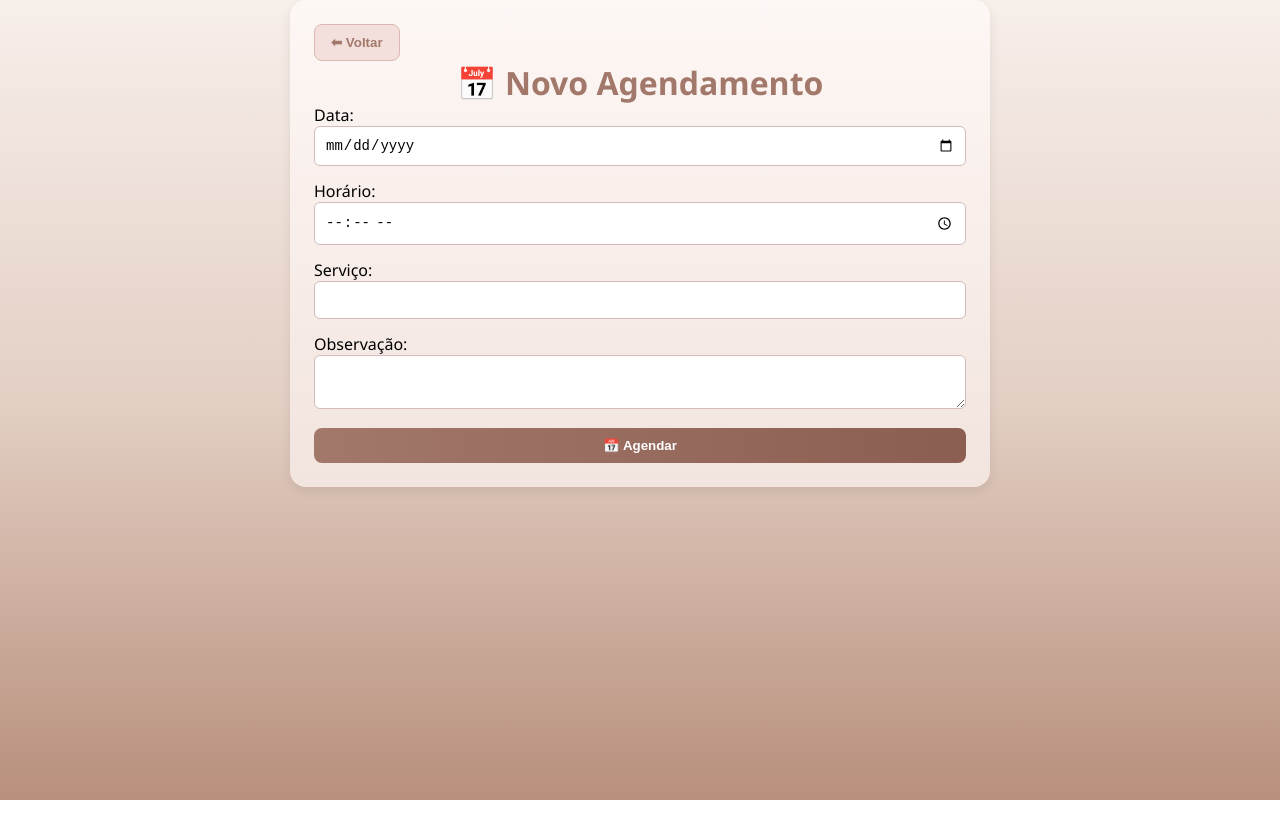
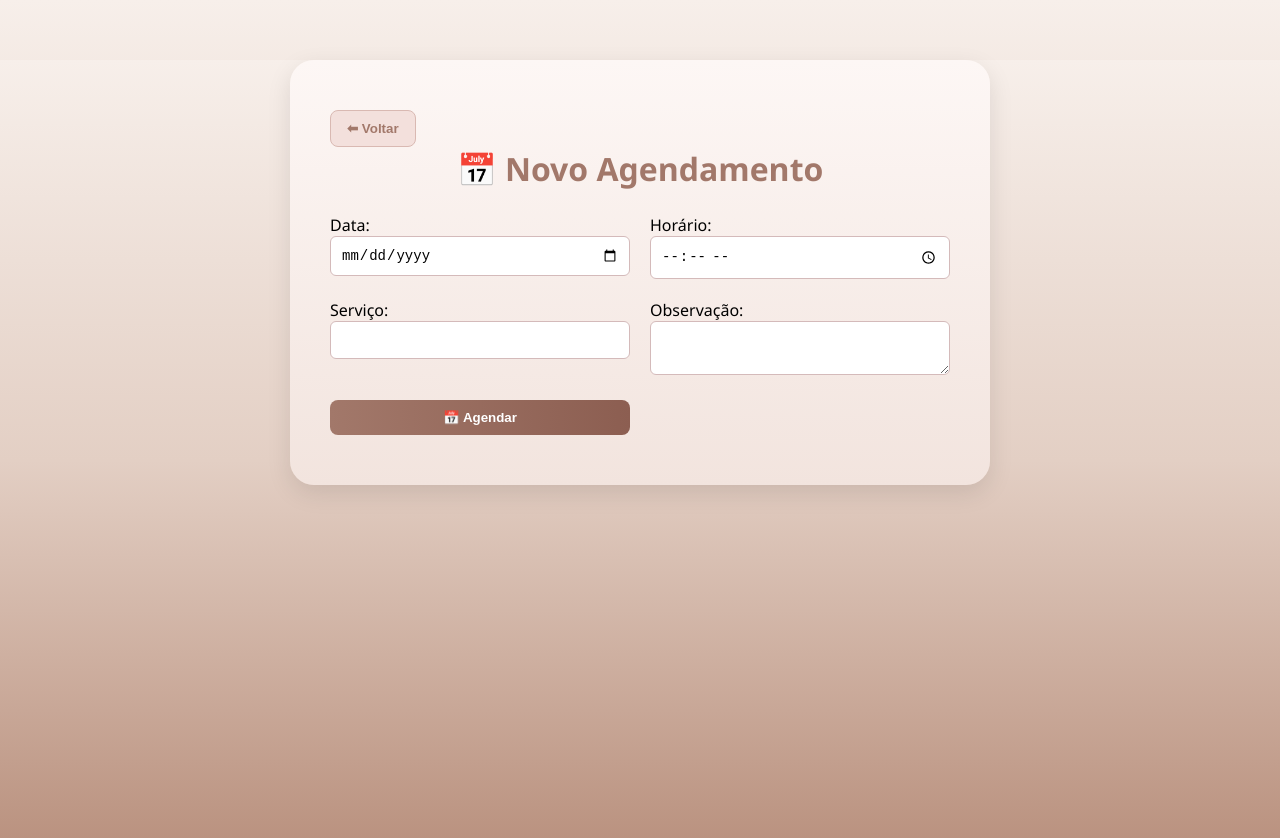
Before and after one commit to F4chini2/farmaceutica-esteta, a React (Vite) app in the folder frontend/: page /clientes/1/agendar in a window 1280 px wide. Shown: the top 838 px of the page. Before the commit the page ends 800 px from the top, so only its background shows below. Built offline with nearby package versions, Linux system fonts and the light colour scheme; sample sign-in values are in the browser's storage.

Commit message:
Agendamento

```diff
--- a/frontend/src/pages/Agendar.css
+++ b/frontend/src/pages/Agendar.css
@@ -1,12 +1,16 @@
-/* Específicos do formulário de agendamento */
-
 .agendar-container {
-  max-width: 600px;
+  max-width: 700px;
   margin: 60px auto;
+  padding: 50px 40px;
+  background: linear-gradient(to bottom, var(--cor-fundo-claro), var(--cor-fundo-medio));
+  border-radius: 24px;
+  box-shadow: 0 8px 24px rgba(0, 0, 0, 0.1);
+  box-sizing: border-box;
 }
 
-.form-agendamento {
-  display: flex;
-  flex-direction: column;
-  gap: 14px;
+.agendar-container h2 {
+  color: var(--cor-primaria);
+  margin-bottom: 24px;
+  font-size: 32px;
+  text-align: center;
 }
--- a/frontend/src/pages/Agendar.jsx
+++ b/frontend/src/pages/Agendar.jsx
@@ -51,7 +51,7 @@
   };
 
   return (
-    <div className="container-box">
+    <div className="agendar-container">
       <button className="btn-voltar" onClick={() => navigate(-1)}>
         ⬅ Voltar
       </button>
```
